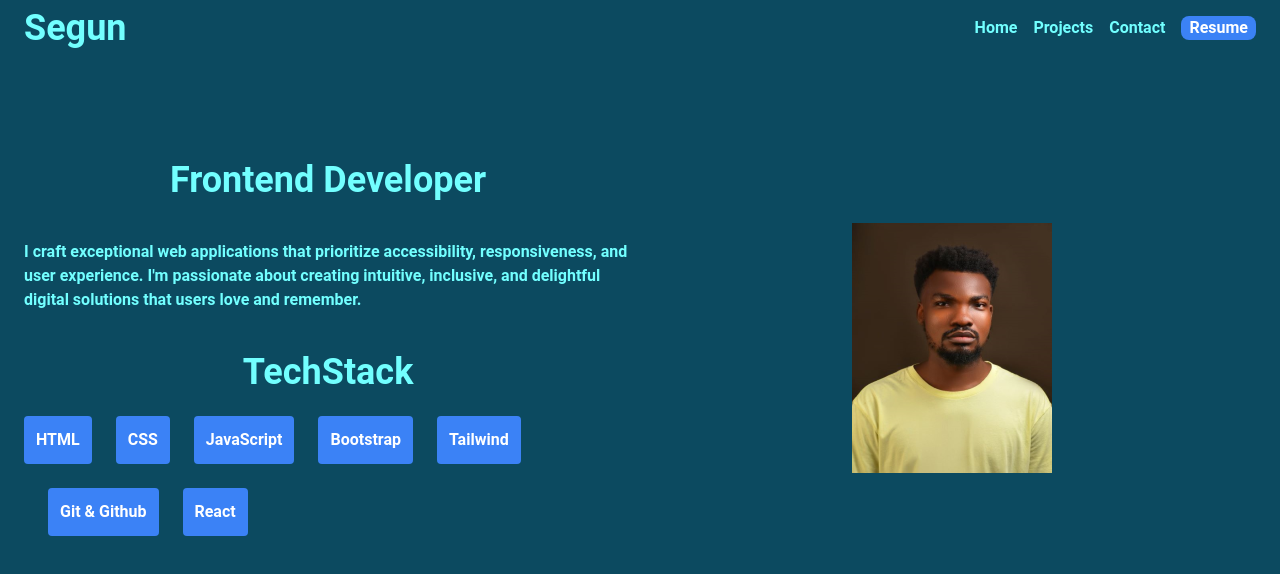
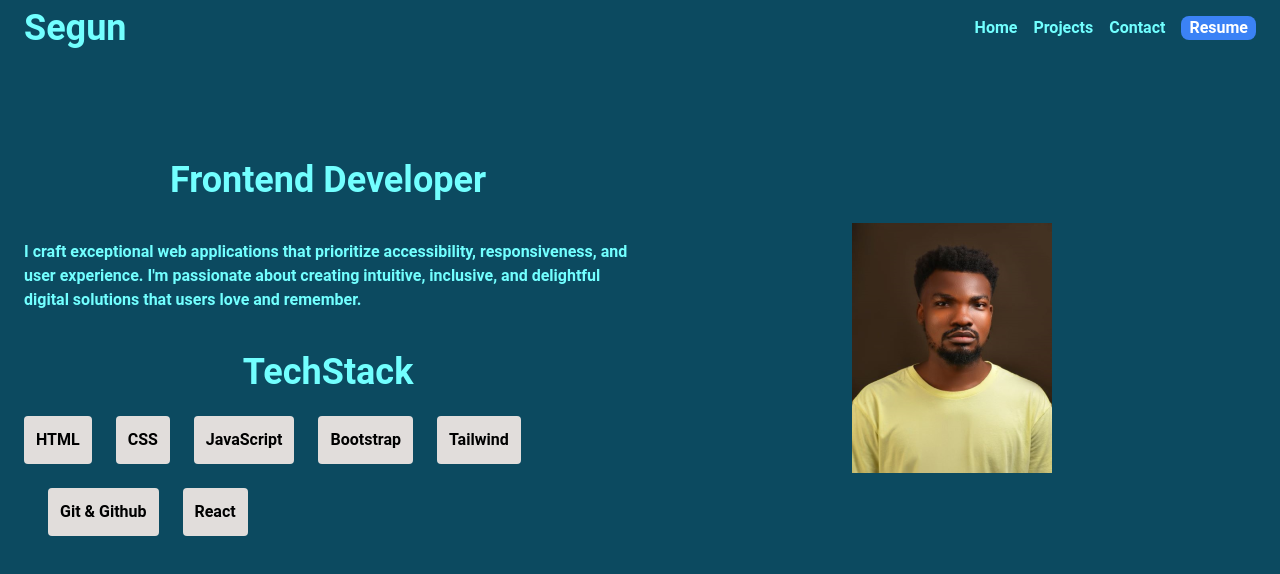
Before and after one commit to Segzyp1000/porfolio, a React (Vite) app: page / in a window 1280 px wide. Shown: the top 574 px of the page. Built offline with nearby package versions, Linux system fonts and the light colour scheme.

Commit message:
updated commit to improve color

```diff
--- a/src/components/Showcase.jsx
+++ b/src/components/Showcase.jsx
@@ -15,24 +15,26 @@ const Showcase = () => {
 
         <div className="flex flex-col mt-10 justify-center items-center">
           <h1 className="text-4xl font-bold">TechStack</h1>
-          <div className="text-white max-w-full mx-0 space-x-6 space-y-6">
-            <button className=" bg-blue-500 rounded font-bold  p-3">
+          <div className="text-black max-w-full mx-0 space-x-6 space-y-6">
+            <button className=" bg-colorButton rounded font-bold  p-3">
               HTML
             </button>
-            <button className=" bg-blue-500 rounded font-bold  p-3">CSS</button>
-            <button className=" bg-blue-500 rounded font-bold  p-3">
+            <button className=" bg-colorButton rounded font-bold  p-3">
+              CSS
+            </button>
+            <button className=" bg-colorButton rounded font-bold  p-3">
               JavaScript
             </button>
-            <button className=" bg-blue-500 rounded font-bold  p-3">
+            <button className=" bg-colorButton rounded font-bold  p-3">
               Bootstrap
             </button>
-            <button className=" bg-blue-500 rounded font-bold  p-3">
+            <button className=" bg-colorButton rounded font-bold  p-3">
               Tailwind
             </button>
-            <button className=" bg-blue-500 rounded font-bold  p-3">
+            <button className=" bg-colorButton rounded font-bold  p-3">
               Git & Github
             </button>
-            <button className=" bg-blue-500 rounded font-bold  p-3">
+            <button className=" bg-colorButton rounded font-bold  p-3">
               React
             </button>
           </div>
--- a/tailwind.config.js
+++ b/tailwind.config.js
@@ -15,7 +15,8 @@ export default {
       },
       colors: {
         darkBlue: "rgb(114, 255, 255)",
-        bgBackground:  "rgb(0, 123, 255)"
+        bgBackground:  "rgb(0, 123, 255)",
+        colorButton: "#E1DDDB"
       },
     },
   },
```
